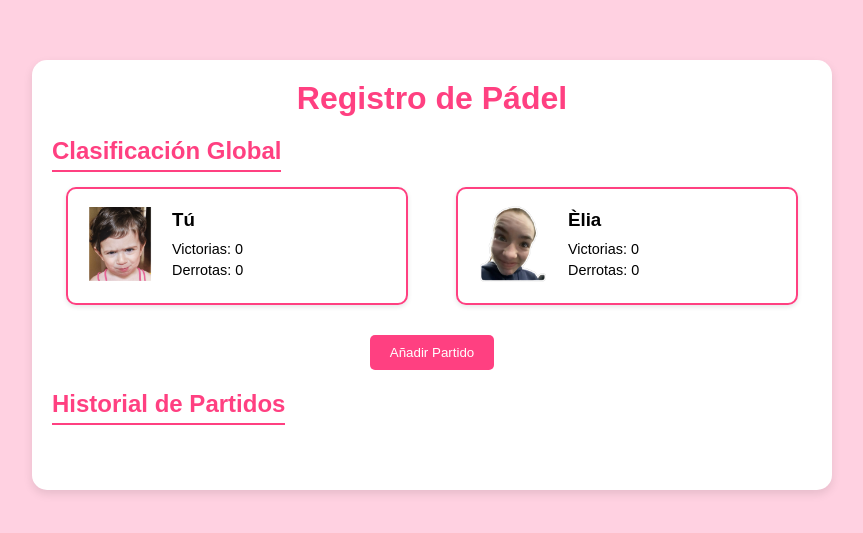
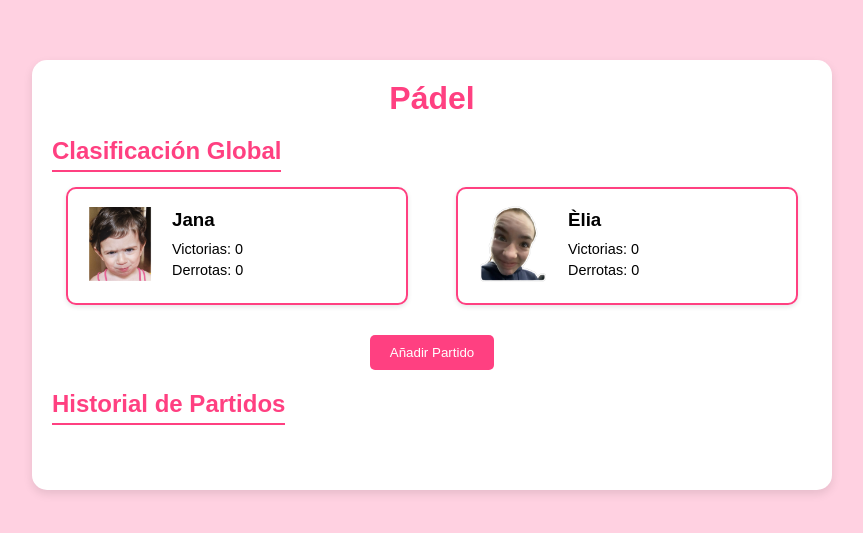
Before and after one commit to user15151515/padel, a plain HTML site: page index.html in a window 1280 px wide. Shown: the part 125-658 px from the top of the page, without its empty margins (208-1071 px from the left). Drawn offline with Linux system fonts and the light colour scheme; no server answers.

Commit message:
Add files via upload

```diff
--- a/app.js
+++ b/app.js
@@ -1,4 +1,4 @@
-// Tu configuración de Firebase
+//  configuración de Firebase
 const firebaseConfig = {
     apiKey: "AIzaSyCD5M-oEEfMDzBIajdFHVSVx--2FGbGzHs",
     authDomain: "deudas-22173.firebaseapp.com",
@@ -80,13 +80,13 @@ db.collection('matches').orderBy('timestamp', 'desc').onSnapshot(snapshot => {
         const comment = match.comment;
 
         let loser = "";
-        if (winner === "Tú") {
+        if (winner === "Jana") {
             yourWinCount++;
             loser = "Èlia";
             eliaLossCount++;
         } else if (winner === "Èlia") {
             eliaWinCount++;
-            loser = "Tú";
+            loser = "Jana";
             yourLossCount++;
         } else if (winner === "Empate") {
             // No se cuentan como victoria o derrota
--- a/index.html
+++ b/index.html
@@ -13,7 +13,7 @@
 <body>
     <div class="container">
         <header>
-            <h1>Registro de Pádel</h1>
+            <h1>Pádel</h1>
         </header>
 
         <section class="scoreboard">
@@ -21,12 +21,12 @@
             <div class="scores">
                 <div class="score-card">
                     <div class="score-icon">
-                        <!-- Ícono para "Tú" -->
+                        <!-- Ícono para "Jana" -->
                         <img src="imagenes/Jana.png" alt="Jana" width="74" height="74">
 
                     </div>
                     <div class="score-info">
-                        <h3>Tú</h3>
+                        <h3>Jana</h3>
                         <p>Victorias: <span id="your-wins">0</span></p>
                         <p>Derrotas: <span id="your-losses">0</span></p>
                     </div>
@@ -57,7 +57,7 @@
                     <label for="winner">Ganador:</label>
                     <select id="winner" required>
                         <option value="">Selecciona</option>
-                        <option value="Tú">Tú</option>
+                        <option value="Jana">Jana</option>
                         <option value="Èlia">Èlia</option>
                         <option value="Empate">Empate</option>
                     </select>
```
